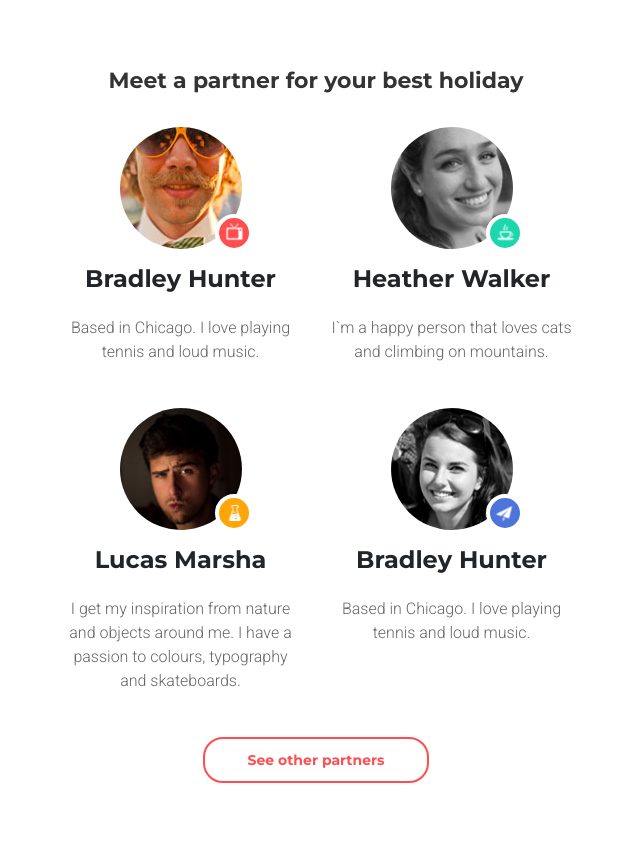
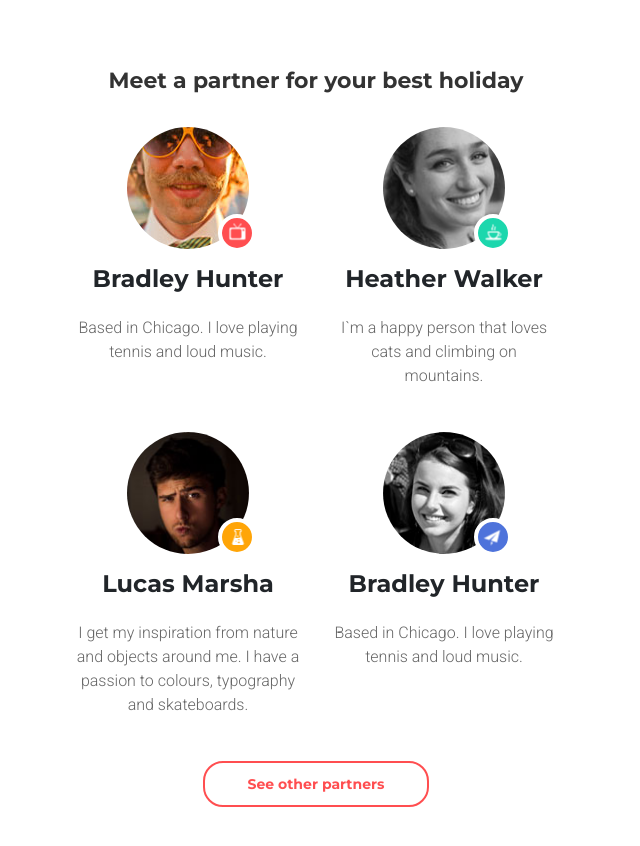
Before and after one commit to Alexeychuk/goit-fe-course, a plain HTML site: page html-css/module09/index.html in a window 1280 px wide. Shown: the part 620-1466 px from the top of the page, without its empty margins (324-964 px from the left). Drawn offline with Linux system fonts and the light colour scheme.

Commit message:
fix module09

```diff
--- a/html-css/module09/index.html
+++ b/html-css/module09/index.html
@@ -12,7 +12,6 @@
 </head>
 <body>
     <div class="bgcontainer">
-
         <header>
             <div class="container">
 
@@ -31,6 +30,7 @@
                             URLAUBSGLÜCK
                         </h2>
                     </div>
+
                 </div>
 
                 <div class="row">
@@ -56,19 +56,16 @@
         </header>
     </div>
 
-      <div class="container">
-        <section class="features">
+
+    <section class="features container">
 
         <h2>Meet a partner for your
             best holiday</h2>
 
         <div class="row  features-row justify-content-md-around">
-            <div class="col-md-8 col-xl-12 features-list">
+            <div class="col-md-8 col-xl-12 features-list row">
 
-                <div class="row ">
-                    <div class="col-12 col-md-6 col-xl-3 features-list-item">
-
-                            <article>
+                <article class="col-12 col-md-6 col-xl-3 features-list-item">
                     <div class="img-container" id="img-tv">
                         <img src="img/People-Hunter.jpg" alt="person">
                     </div>
@@ -77,12 +74,7 @@
                     </p>
                 </article>
 
-                    </div>
-
-                    <div class="col-12 col-md-6 col-xl-3 order-md-2 features-list-item">
-
-
-                            <article>
+                <article class="col-12 col-md-6 col-xl-3 order-md-2 features-list-item">
                     <div class="img-container" id="img-can">
                         <img src="img/People-Marsha.jpg" alt="person">
                     </div>
@@ -91,11 +83,7 @@
                     </p>
                 </article>
 
-                    </div>
-
-                    <div class="col-12 col-md-6 col-xl-3 order-md-1 features-list-item">
-
-                            <article>
+                <article class="col-12 col-md-6 col-xl-3 order-md-1 features-list-item">
                     <div class="img-container" id="img-coffee">
                         <img src="img/People-Walker.jpg" alt="img-cup">
                     </div>
@@ -103,11 +91,7 @@
                     <p>I`m a happy person that loves cats and climbing on mountains. </p>
                 </article>
 
-                    </div>
-
-                    <div class="col-12 col-md-6 col-xl-3 order-md-3 features-list-item">
-
-                            <article>
+                <article class="col-12 col-md-6 col-xl-3 order-md-3 features-list-item">
                     <div class="img-container" id="img-plane">
                         <img src="img/People-Bradley.jpg" alt="person">
                     </div>
@@ -116,9 +100,7 @@
                 </article>
 
             </div>
-                </div>
 
-            </div>
         </div>
 
         <div class="row justify-content-around">
@@ -129,9 +111,7 @@
             </div>
         </div>
 
-
-    </section >
-</div>
+    </section>
 
 </body>
 </html>
```
Lines whose indentation alone changed are shown as unchanged.
